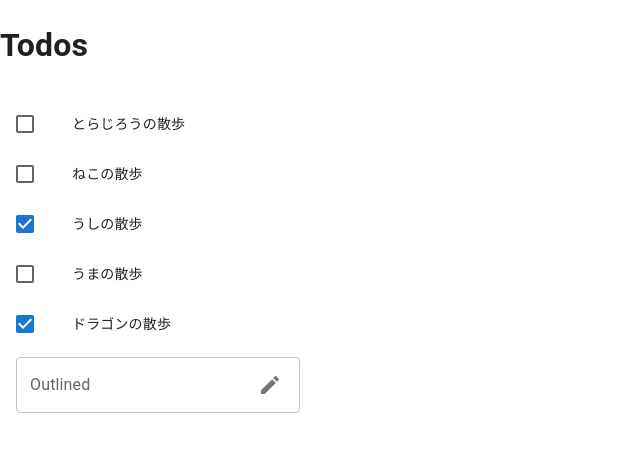
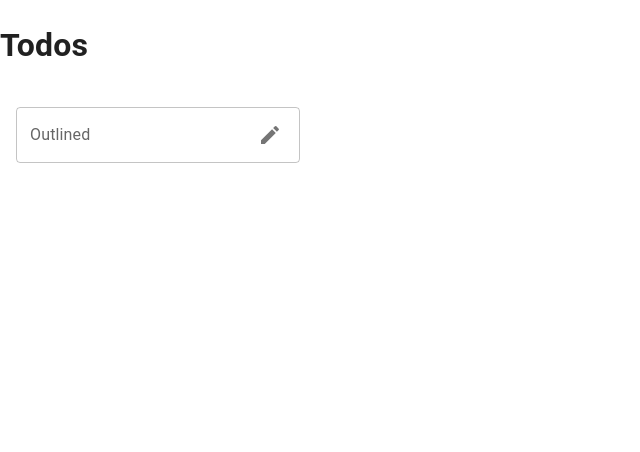
Before and after one commit to Syunsuke0/react-todos, a React (Vite) app: page / in a window 1280 px wide. Shown: the top 452 px of the page, without its empty margins (0-640 px from the left). Built offline with nearby package versions, Linux system fonts and the light colour scheme; some icons are missing.

Commit message:
✨localStorageを試してみる

```diff
--- a/src/TodoList.jsx
+++ b/src/TodoList.jsx
@@ -1,26 +1,20 @@
-import * as React from "react";
 import List from "@mui/material/List";
-import ListItem from "@mui/material/ListItem";
-import ListItemButton from "@mui/material/ListItemButton";
-import ListItemIcon from "@mui/material/ListItemIcon";
-import ListItemText from "@mui/material/ListItemText";
-import Checkbox from "@mui/material/Checkbox";
-import IconButton from "@mui/material/IconButton";
-import CommentIcon from "@mui/icons-material/Comment";
-import { useState } from "react";
+import { useEffect, useState } from "react";
 import TodoItem from "./TodoItem";
 import TodoForm from "./TodoForm";
 
-const initialTodos = [
-  { id: 1, text: "とらじろうの散歩", completed: false },
-  { id: 1, text: "ねこの散歩", completed: false },
-  { id: 1, text: "うしの散歩", completed: true },
-  { id: 1, text: "うまの散歩", completed: false },
-  { id: 1, text: "ドラゴンの散歩", completed: true },
-];
+const getInitialData = () => {
+  const data = JSON.parse(localStorage.getItem("todos"));
+  if (!data) return [];
+  return data;
+};
 
 const TodoList = () => {
-  const [todos, setTodos] = useState(initialTodos);
+  const [todos, setTodos] = useState(getInitialData);
+
+  useEffect(() => {
+    localStorage.setItem("todos", JSON.stringify(todos));
+  }, [todos]);
 
   const removeTodo = (id) => {
     setTodos((prevTodos) => prevTodos.filter((t) => t.id !== id));
```
